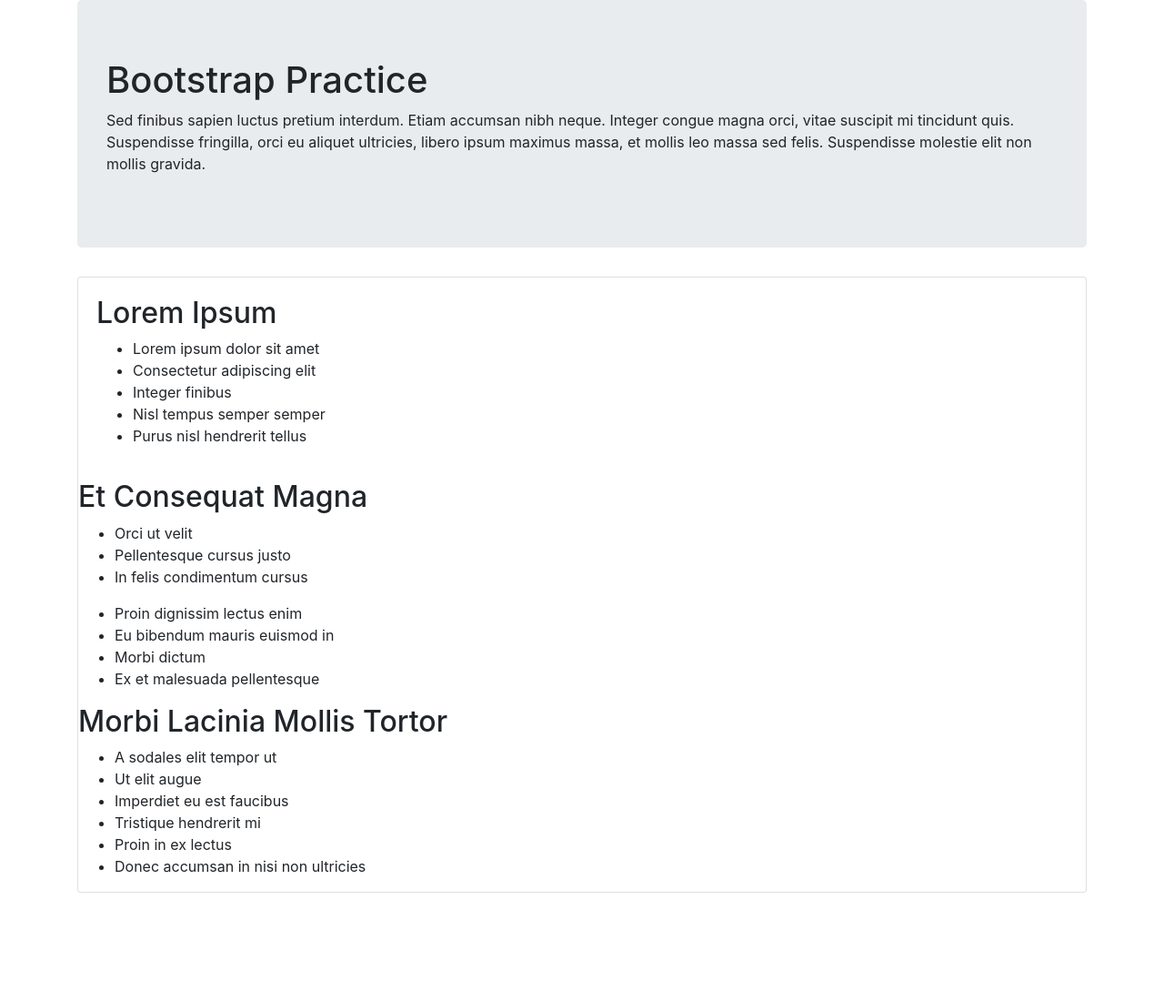
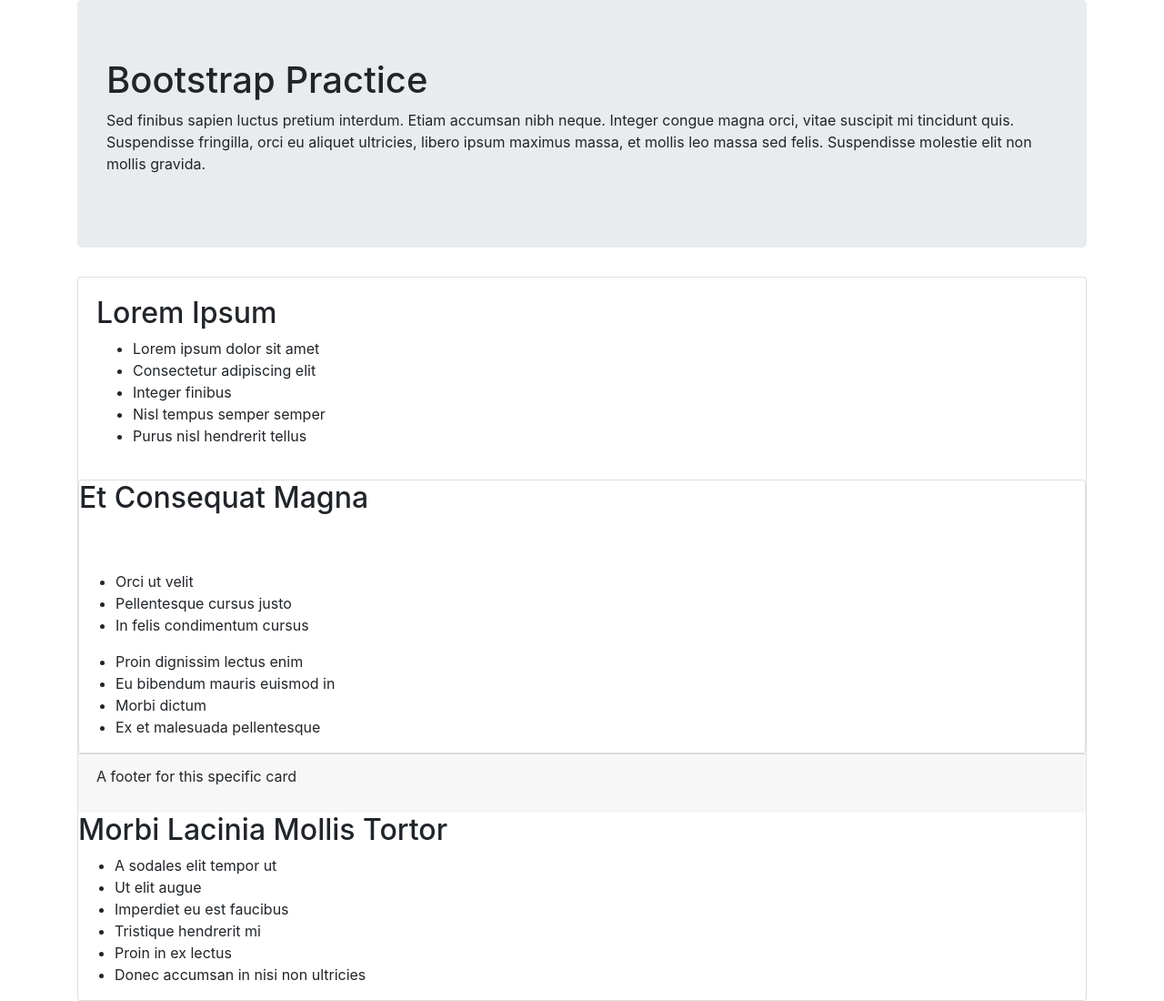
Before and after one commit to Okimani/bootstrap-moringa, a plain HTML site: page index.html in a window 1280 px wide. Shown: the whole page at 91% size. Before the commit the page ends 981 px from the top, so only its background shows below. Drawn offline with Linux system fonts and the light colour scheme.

Commit message:
added card title and card footer to a paragraph on the index page

```diff
--- a/index.html
+++ b/index.html
@@ -23,7 +23,12 @@
       <li>Purus nisl hendrerit tellus</li>
     </ul>
        </div>
+
+       <div class="card">
+        <div class="card-title">
     <h2>Et Consequat Magna</h2>
+        </div>
+        <div class="card-body"></div>
     <ul>
       <li>Orci ut velit</li>
       <li>Pellentesque cursus justo</li>
@@ -35,6 +40,12 @@
       <li>Morbi dictum</li>
       <li>Ex et malesuada pellentesque</li>
     </ul>
+      </div>
+      <div class="card-footer">
+        <p>A footer for this specific card</p>
+      </div>
+      <div>
+
     <h2>Morbi Lacinia Mollis Tortor</h2>
     <ul>
       <li>A sodales elit tempor ut</li>
```
